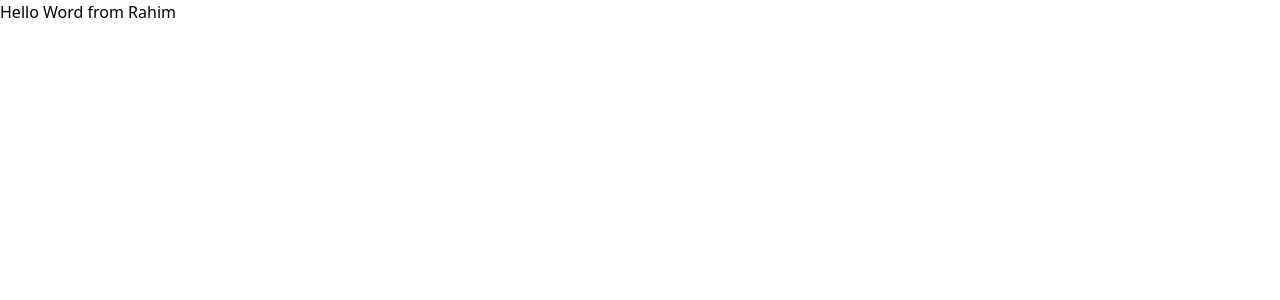
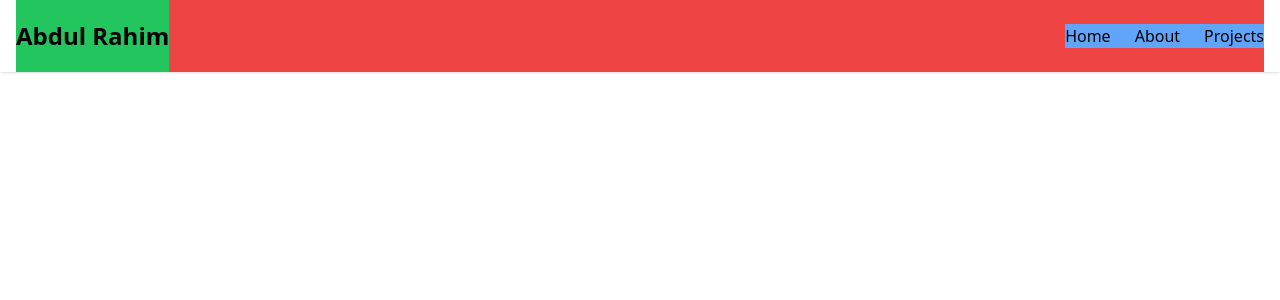
Before and after one commit to Abdul-Rahimm/Home, a Next.js app: page / in a window 1280 px wide. Shown: the top 300 px of the page. Built offline with nearby package versions, Linux system fonts and the light colour scheme.

Commit message:
First Stage done. now adding the theme toggle button

```diff
--- a/app/layout.js
+++ b/app/layout.js
@@ -1,4 +1,5 @@
 import localFont from "next/font/local";
+import NavBar from "@/components/NavBar";
 import "./globals.css";
 
 const geistSans = localFont({
@@ -23,6 +24,7 @@
       <body
         className={`${geistSans.variable} ${geistMono.variable} antialiased`}
       >
+        <NavBar/>
         {children}
       </body>
     </html>
--- a/app/page.js
+++ b/app/page.js
@@ -1,7 +1,7 @@
 export default function Home() {
   return (
     <>
-      <h1>Hello Word from Rahim</h1>
+      <h1>HomePage</h1>
     </>
   );
 }
--- /dev/null
+++ b/components/NavBar.jsx
@@ -0,0 +1,52 @@
+"use client";
+
+import React, { useState } from "react";
+import { Link } from "react-scroll/modules";
+import { useTheme } from "next-themes";
+import { RiMoonFill, RiSunLine } from "react-icons/ri";
+import { IoMdClose, IoMdMenu } from "react-icons/io";
+
+const navItems = [
+  {
+    label: "Home",
+    page: "home",
+  },
+  {
+    label: "About",
+    page: "about",
+  },
+  {
+    label: "Projects",
+    page: "projects",
+  },
+];
+
+const NavBar = () => {
+  const { systemTheme, theme, setTheme } = useTheme();
+  const currentTheme = theme === "system" ? systemTheme : theme;
+
+  //is navbar web or mobile
+  const [navbar, setNavbar] = useState(false);
+
+  return (
+    <header className="w-full mx-auto px-4 bg-white shadow fixed top-0 z-50 dark:bg-stone-900 dark:border-b dark:border-stone-600">
+      <div className="bg-red-500 md:flex md:items-center justify-between">
+        {/* below div contains our Logo which is our name */}
+        <div className="bg-green-500">
+          <div className="md:py-5 md:block">
+            <h2 className="text-2xl font-bold">Abdul Rahim</h2>
+          </div>
+        </div>
+
+        {/* below div contains home about and projects */}
+        <div className="bg-blue-400 md:flex md:space-x-6">
+          {navItems.map((items, index) => {
+            return <a key={index}>{items.label}</a>;
+          })}
+        </div>
+      </div>
+    </header>
+  );
+};
+
+export default NavBar;
```
Also changed, not shown: package.json (+7 -4 lines), 1 other file (tests, documents, lock files or other folders).
